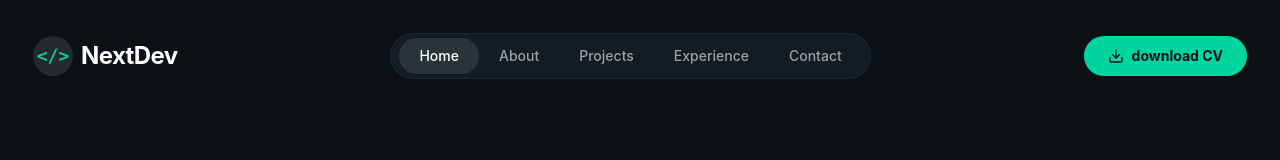
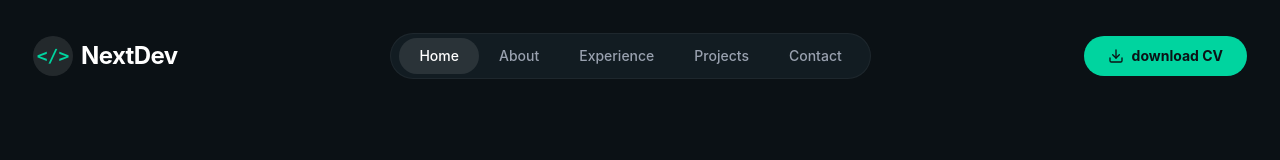
Before and after one commit to ZainMurtaza3532/personal-portfolio-using-react, a React (Vite) app: page / in a window 1280 px wide. Shown: the top 160 px of the page. Built offline with nearby package versions, Linux system fonts and the light colour scheme.

Commit message:
Reorder navItems to move 'Projects' entry

```diff
--- a/src/components/Header.jsx
+++ b/src/components/Header.jsx
@@ -24,8 +24,8 @@ const Header = () => {
   const navItems = [
     { name: 'Home', href: '#home', id: 'home' },
     { name: 'About', href: '#about', id: 'about' },
+    { name: 'Experience', href: '#experience', id: 'experience' },
     { name: 'Projects', href: '#projects', id: 'projects' },
-    { name: 'Experience', href: '#experience', id: 'experience' },
     { name: 'Contact', href: '#contact', id: 'contact' },
   ];
 
```
